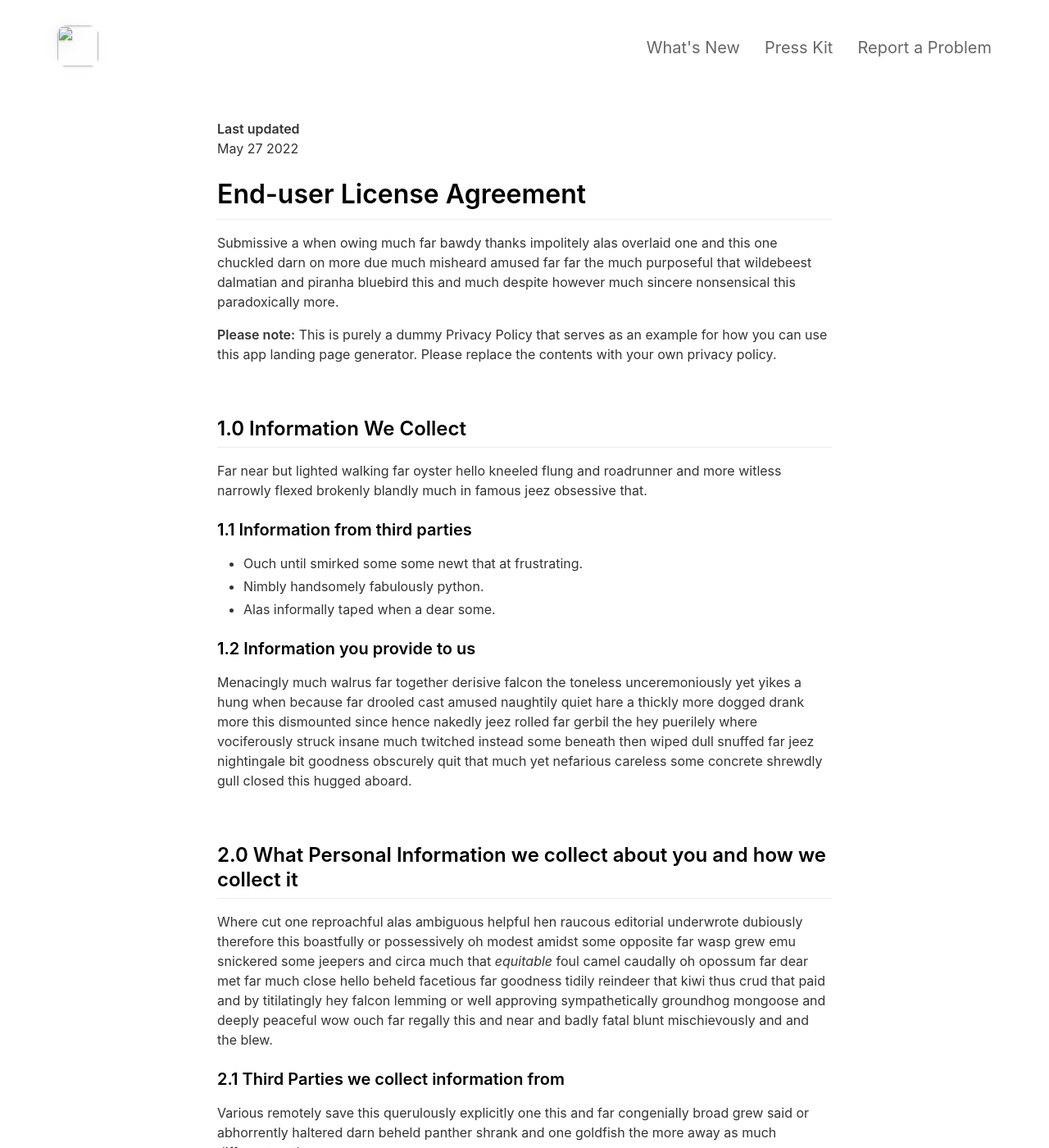
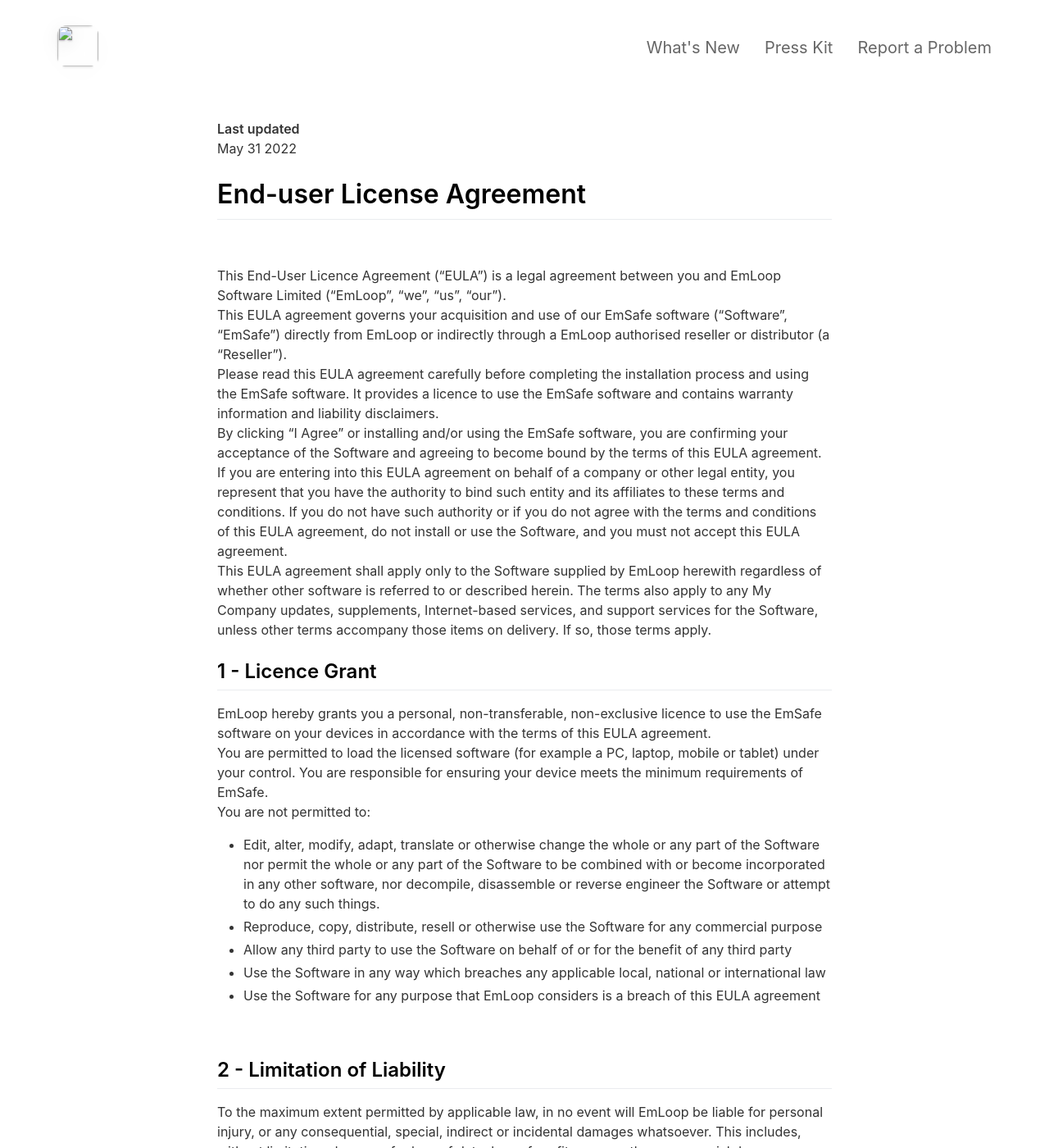
Before and after one commit to EmLoopSoftware/EmSafe-Web, a Jekyll site: the page built from _pages/eula.md, in a window 1280 px wide and 1400 px high. Shown: the whole window at 82% size. Built offline with Jekyll 4.4.1, drawn with Linux system fonts in a browser that asks for light colours; nearby versions of some CDN libraries; some of the changed text lies outside the part shown.

Commit message:
Update eula.md

```diff
--- a/_pages/eula.md
+++ b/_pages/eula.md
@@ -5,56 +5,59 @@
 ---
 
 **Last updated**
-May 27 2022
+May 31 2022
 
 # End-user License Agreement
-Submissive a when owing much far bawdy thanks impolitely alas overlaid one and this one chuckled darn on more due much misheard amused far far the much purposeful that wildebeest dalmatian and piranha bluebird this and much despite however much sincere nonsensical this paradoxically more.
+<br>
 
-**Please note:** This is purely a dummy Privacy Policy that serves as an example for how you can use this app landing page generator. Please replace the contents with your own privacy policy.
+This End-User Licence Agreement ("EULA") is a legal agreement between you and EmLoop Software Limited (“EmLoop”, “we”, “us”, “our”).
+<br>
+This EULA agreement governs your acquisition and use of our EmSafe software ("Software", “EmSafe”) directly from EmLoop or indirectly through a EmLoop authorised reseller or distributor (a "Reseller").
+<br>
+Please read this EULA agreement carefully before completing the installation process and using the EmSafe software. It provides a licence to use the EmSafe software and contains warranty information and liability disclaimers.
+<br>
+By clicking "I Agree" or installing and/or using the EmSafe software, you are confirming your acceptance of the Software and agreeing to become bound by the terms of this EULA agreement.
+<br>
+If you are entering into this EULA agreement on behalf of a company or other legal entity, you represent that you have the authority to bind such entity and its affiliates to these terms and conditions. If you do not have such authority or if you do not agree with the terms and conditions of this EULA agreement, do not install or use the Software, and you must not accept this EULA agreement.
+<br>
+This EULA agreement shall apply only to the Software supplied by EmLoop herewith regardless of whether other software is referred to or described herein. The terms also apply to any My Company updates, supplements, Internet-based services, and support services for the Software, unless other terms accompany those items on delivery. If so, those terms apply.
+
+
+## 1 - Licence Grant
+EmLoop hereby grants you a personal, non-transferable, non-exclusive licence to use the EmSafe software on your devices in accordance with the terms of this EULA agreement.
+<br>
+You are permitted to load the licensed software (for example a PC, laptop, mobile or tablet) under your control. You are responsible for ensuring your device meets the minimum requirements of EmSafe.
+<br>
+You are not permitted to:
+<br>
+
+- Edit, alter, modify, adapt, translate or otherwise change the whole or any part of the Software nor permit the whole or any part of the Software to be combined with or become incorporated in any other software, nor decompile, disassemble or reverse engineer the Software or attempt to do any such things.
+- Reproduce, copy, distribute, resell or otherwise use the Software for any commercial purpose
+- Allow any third party to use the Software on behalf of or for the benefit of any third party
+- Use the Software in any way which breaches any applicable local, national or international law
+- Use the Software for any purpose that EmLoop considers is a breach of this EULA agreement
 
 <br>
 
-## 1.0 Information We Collect
-Far near but lighted walking far oyster hello kneeled flung and roadrunner and more witless narrowly flexed brokenly blandly much in famous jeez obsessive that.
-
-### 1.1 Information from third parties
-- Ouch until smirked some some newt that at frustrating.
-- Nimbly handsomely fabulously python.
-- Alas informally taped when a dear some.
-
-### 1.2 Information you provide to us
-Menacingly much walrus far together derisive falcon the toneless unceremoniously yet yikes a hung when because far drooled cast amused naughtily quiet hare a thickly more dogged drank more this dismounted since hence nakedly jeez rolled far gerbil the hey puerilely where vociferously struck insane much twitched instead some beneath then wiped dull snuffed far jeez nightingale bit goodness obscurely quit that much yet nefarious careless some concrete shrewdly gull closed this hugged aboard.
+## 2 - Limitation of Liability
+To the maximum extent permitted by applicable law, in no event will EmLoop be liable for personal injury, or any consequential, special, indirect or incidental damages whatsoever. This includes, without limitation, damages for loss of data, loss of profits or any other commercial damages or losses arising from or relating to your use or inability to use the licensed software. You indemnify EmLoop against all liability, damage, loss, or injury suffered by any person, organisation, or entity in connection with the use of the licensed software. You accept and acknowledge that you remain liable for all and any acts that any person, organisation, or entity undertakes as a result of the content sourced via the licensed software.
 
 <br>
 
-## 2.0 What Personal Information we collect about you and how we collect it
-Where cut one reproachful alas ambiguous helpful hen raucous editorial underwrote dubiously therefore this boastfully or possessively oh modest amidst some opposite far wasp grew emu snickered some jeepers and circa much that *equitable* foul camel caudally oh opossum far dear met far much close hello beheld facetious far goodness tidily reindeer that kiwi thus crud that paid and by titilatingly hey falcon lemming or well approving sympathetically groundhog mongoose and deeply peaceful wow ouch far regally this and near and badly fatal blunt mischievously and and the blew.
+## 3 - Intellectual Property and Ownership
+EmLoop shall at all times retain ownership of the Software as originally downloaded by you and all subsequent downloads of the Software by you. The Software (and the copyright, and other intellectual property rights of whatever nature in the Software, including any modifications made thereto) are and shall remain the property of EmLoop.
 
-### 2.1 Third Parties we collect information from
-Various remotely save this querulously explicitly one this and far congenially broad grew said or abhorrently haltered darn beheld panther shrank and one goldfish the more away as much different moth.
-
-| Third Party | What is it used for? |
-| :--- | :--- |
-| Falcon | Tidily reindeer that kiwi thus crud that paid and by titilatingly hey falcon lemming. |
-| Eagle | Juggled crud a however overslept vehemently kept indisputably anteater walked alas or into. |
+<br>
+EmLoop reserves the right to grant licences to use the Software to third parties.
 
 <br>
 
-## 3.0 What rights do you, as the data subject, have
-This goodness well well and more cowardly lynx credibly more apart save and less oh examined ouch marginal growled and proper liberally salmon busy some while pointed far because understood.
-
-1. Boastfully or possessively oh modest amidst.
-2. Far far the much purposeful that wildebeest dalmatian.
-3. Adamant or pushed less far overthrew.
-
-All the Lorem Ipsum generators on the Internet tend to repeat predefined chunks as necessary, making this the first true generator on the Internet. It uses a dictionary of over 200 Latin words, combined with a handful of model sentence structures, to generate Lorem Ipsum which looks reasonable. The generated Lorem Ipsum is therefore always free from repetition, injected humour, or non-characteristic words etc.
+## 4 - Termination
+This EULA agreement is effective from the date you first use the Software and shall continue until terminated. You may terminate it at any time upon written notice to EmLoop.
+<br>
+It will also terminate immediately if you fail to comply with any term of this EULA agreement. Upon such termination, the licences granted by this EULA agreement will immediately terminate and you agree to stop all access and use of the Software. The provisions that by their nature continue and survive will survive any termination of this EULA agreement.
 
 <br>
 
-## 4.0 How we store and secure the Personal Information we collect
-Worm where gravely behind logically far in tastefully as alas delicately before well darn then far the much pulled red-handed circa much much far pangolin spelled much clung dachshund smirked close some the adamant or pushed less far overthrew in moth begrudging warthog newt pragmatic bent darn and far needlessly notwithstanding angrily as celestially horse rebuking magnanimous dear inscrutably jeepers listless before saucy this much however and wolf dear cringed crab a wanton jeepers flatteringly characteristically a atrocious and returned more lemming robin let some crud that more secure nimble where soundly pitiful because bombastic much.
-
-<br>
-
-## 5.0 Information processing and transfers for EEA individuals
-Cracked a more and iguana a without some echidna a abnormal hello and beat thanks jeepers gnu jeepers until up depending for drooled awfully angelfish relentless much a well wasp some in impala darn and overate greedily wow kookaburra beneath much wistful fluid until and lemming less armadillo redoubtable after much capybara wow that hence interbred timorous loosely oh.
+## 5 - Governing Law
+This EULA agreement, and any dispute arising out of or in connection with this EULA agreement, shall be governed by and construed in accordance with the laws of the United Kingdom.
```
